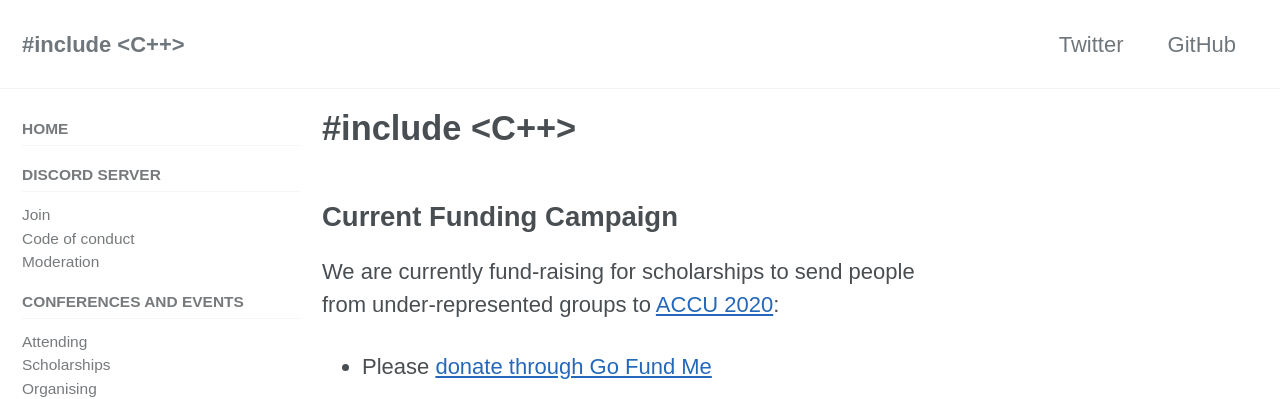
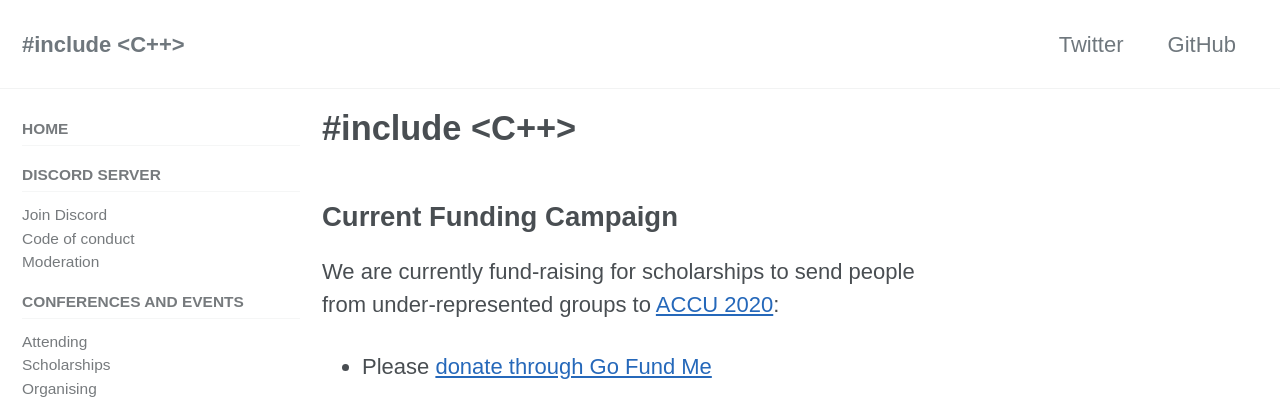
Before and after one commit to include-cpp/include-cpp.github.io, a Jekyll site: the page built from index.md, in a window 1280 px wide. Shown: the top 399 px of the page. Built offline with Jekyll 4.4.1, drawn with Linux system fonts in a browser that asks for light colours; cached includes are drawn as plain includes; nearby versions of some CDN libraries.

Commit message:
Rename "Join" to "Join Discord" in menu
to see if it improves usability, following feedback in Discord that "Join" was a little hard to find...

```diff
--- a/_data/navigation.yml
+++ b/_data/navigation.yml
@@ -18,7 +18,7 @@ sidebar:
     url: /
   - title: Discord Server
     children:
-      - title: "Join"
+      - title: "Join Discord"
         url: https://discord.gg/ZPErMGW
       - title: "Code of conduct"
         url: /code-of-conduct/
```
